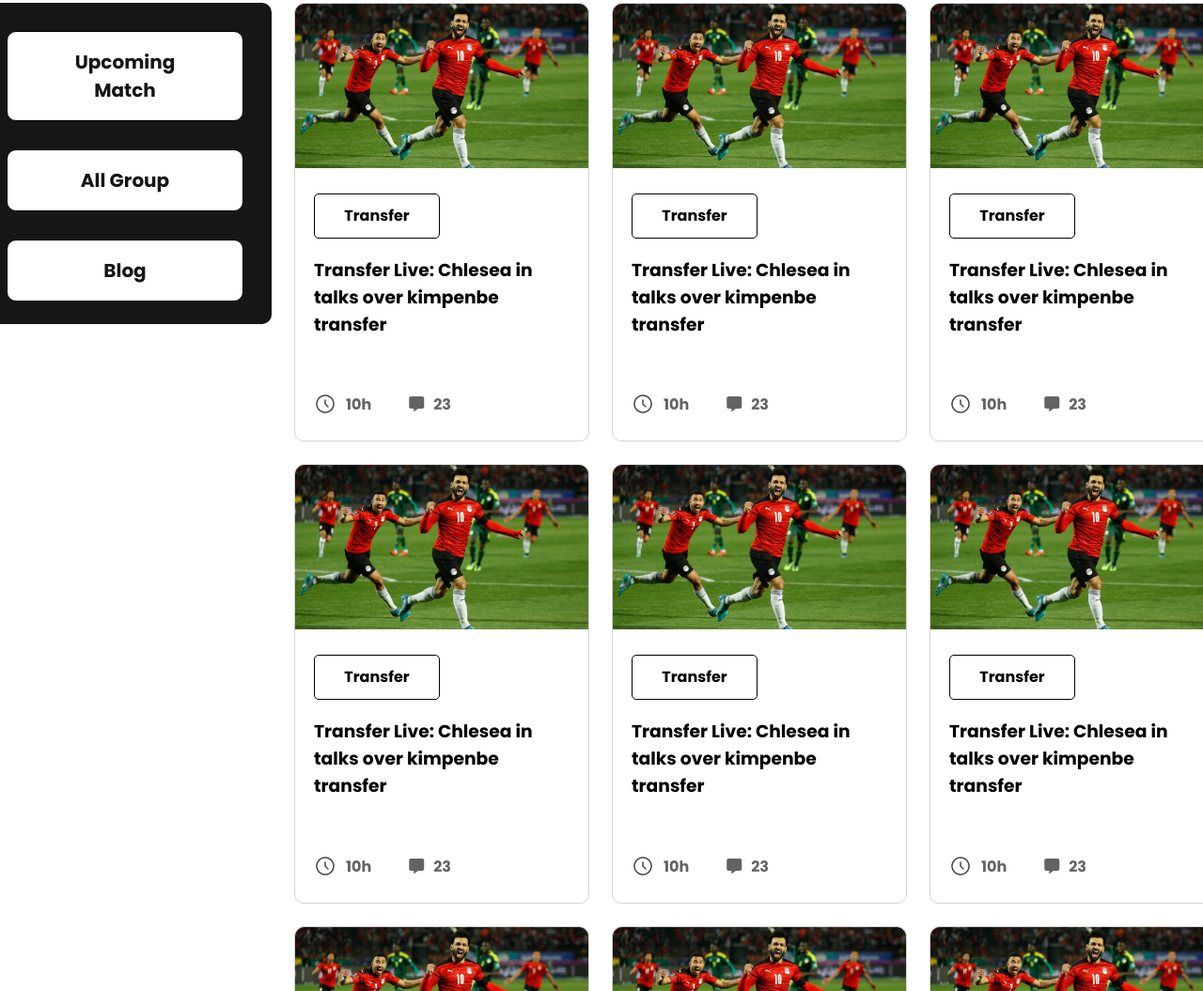
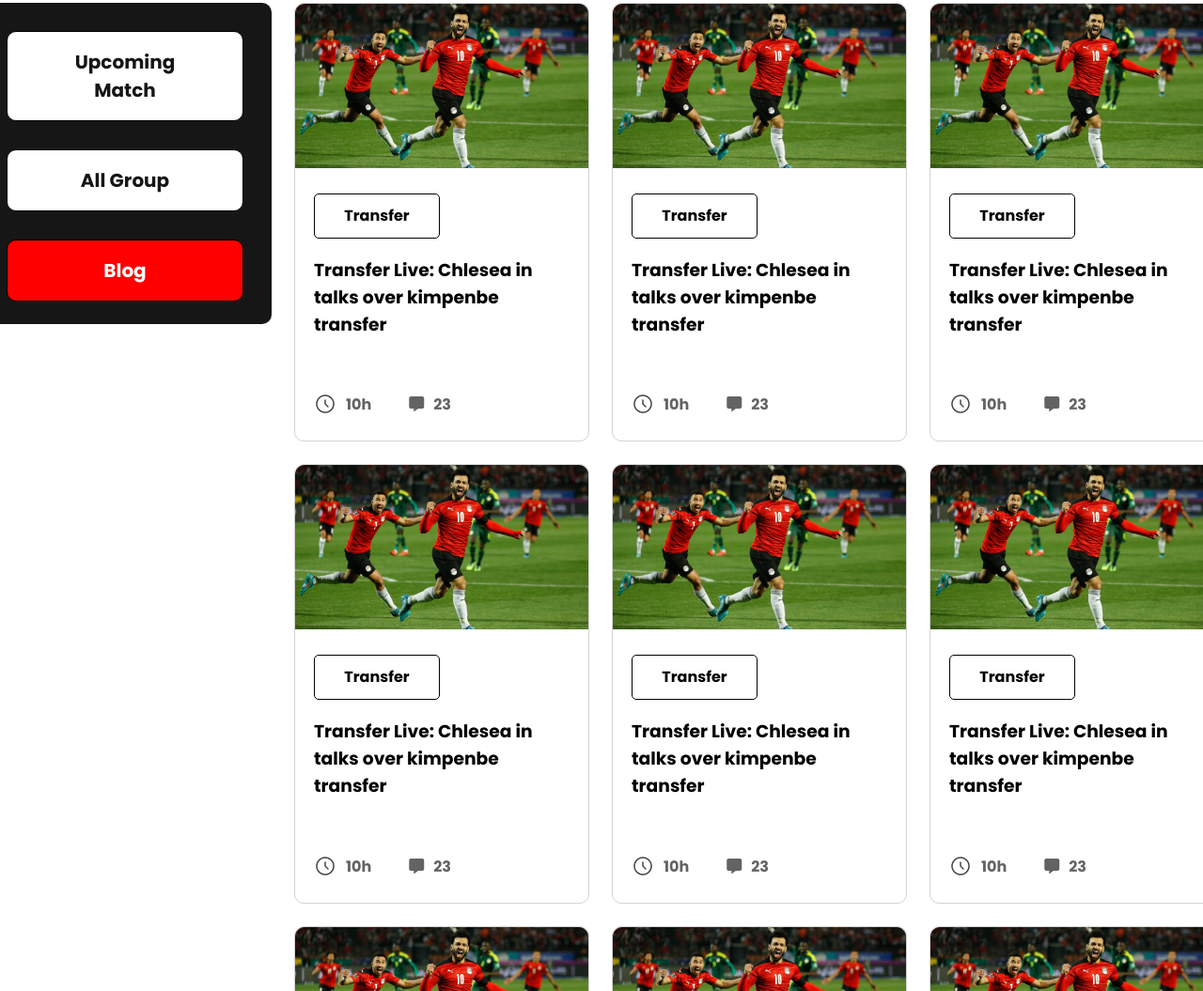
Before and after one commit to koko0007/football-assignmnrt, a plain HTML site: page index.html in a window 1280 px wide. Shown: the part 823-1878 px from the top of the page at 94% size. Drawn offline with Linux system fonts and the light colour scheme.

Commit message:
menu button fix

```diff
--- a/index.html
+++ b/index.html
@@ -42,7 +42,7 @@
                 <div class="right-menu">
                     <a href="#">Upcoming Match</a>
                     <a href="#">All Group</a>
-                    <a href="#">Blog</a>
+                    <a id="blog-menu-button" href="#">Blog</a>
                 </div>
             </div>
             <div class="blog">
--- a/styles/style.css
+++ b/styles/style.css
@@ -99,6 +99,11 @@ body {
 
     height: 312px;
 
+}
+
+#blog-menu-button {
+    color: white;
+    background-color: red;
 }
 
 .right-menu a:hover {
```
